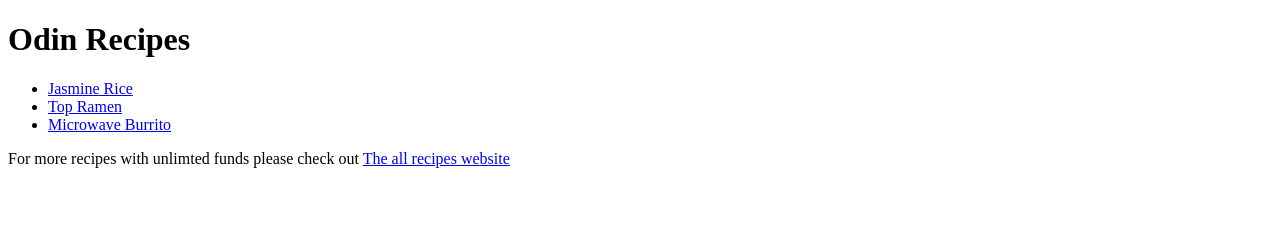
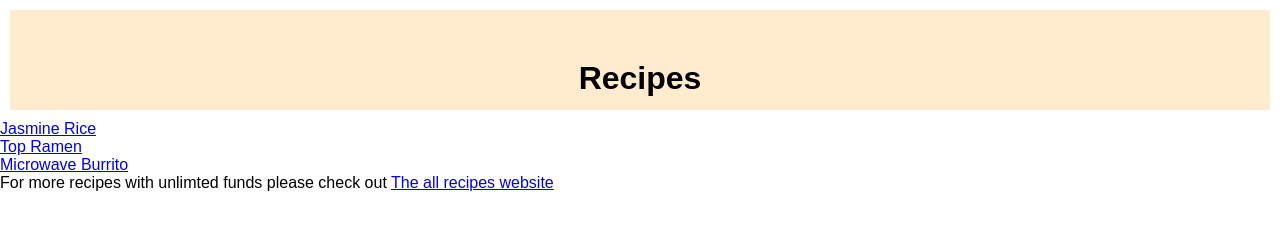
Before and after one commit to O2213/odin-recipes, a plain HTML site: page index.html in a window 1280 px wide. Drawn offline with Linux system fonts and the light colour scheme.

Commit message:
add .css file link to all .html files

```diff
--- a/index.html
+++ b/index.html
@@ -4,9 +4,10 @@
     <meta charset="UTF-8">
     <meta name="viewport" content="width=device-width, initial-scale=1.0">
     <title>Recipes</title>
+    <link rel="stylesheet" href="styles.css">
 </head>
 <body>
-    <h1>Odin Recipes</h1>
+    <h1>Recipes</h1>
     <ul>
       <li><a href="recipes/rice.html">Jasmine Rice</a></li>
       <li><a href="recipes/topramen.html">Top Ramen</a></li>
```
Also changed, not shown: recipes/microwaveburrito.html (+1 -0 lines), recipes/rice.html (+1 -0 lines), recipes/topramen.html (+1 -0 lines).
